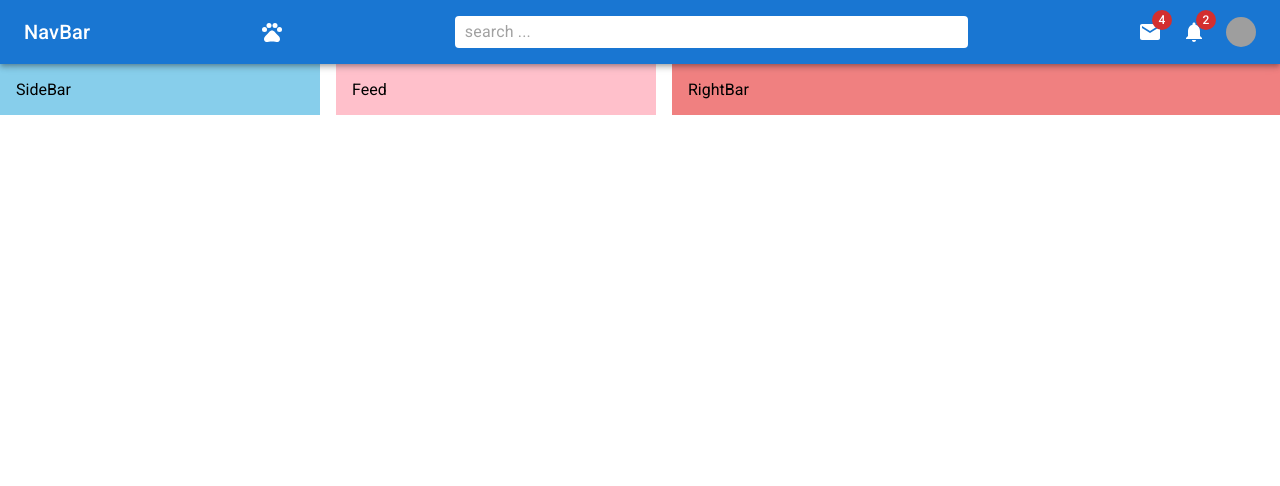
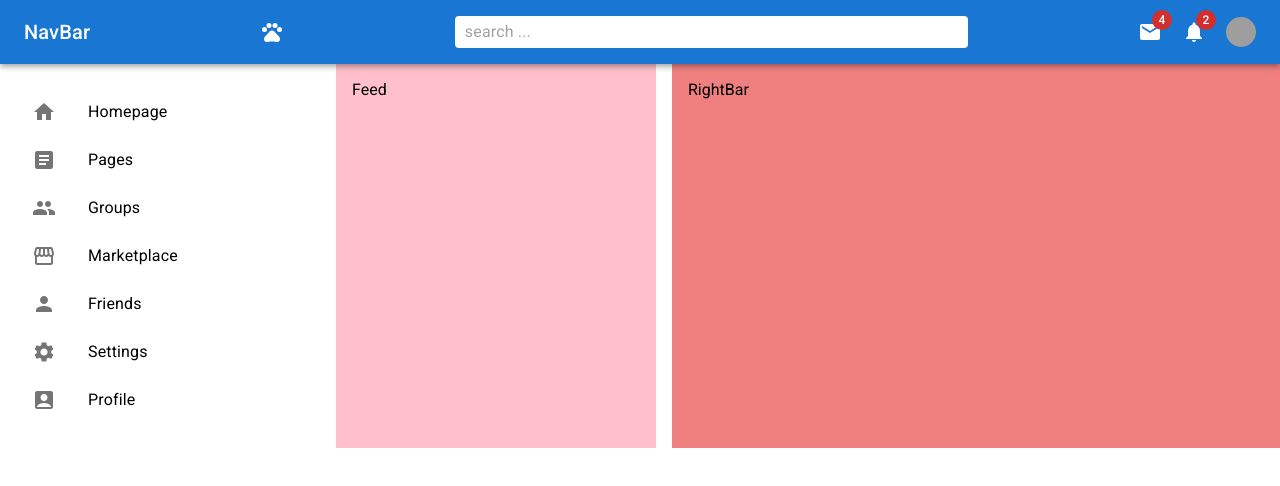
Before and after one commit to mathilde-chenillot/social-media, a React (Vite) app: page / in a window 1280 px wide. Shown: the top 486 px of the page. Built offline with nearby package versions, Linux system fonts and the light colour scheme; grey boxes are pictures that could not be loaded.

Commit message:
setting up SideBar with List

```diff
--- a/src/components/SideBar.jsx
+++ b/src/components/SideBar.jsx
@@ -1,9 +1,89 @@
-import { Box } from '@mui/material';
+import { AccountBox, Article, Group, Home, ModeNight, Person, Settings, Storefront } from '@mui/icons-material';
+import { Box, List, ListItem, ListItemButton, ListItemIcon, ListItemText, Switch } from '@mui/material';
 import React from 'react'
 
 export const SideBar = () => {
   return (
-    <Box bgcolor="skyblue" flex={1} p={2} sx={{ display: { xs: "none", sm: "block"}}}>SideBar</Box>
+    <Box
+        flex={1}
+        p={2}
+        sx={{ display: { xs: "none", sm: "block"}}}
+    >
+        <List>
+            {/* HomePage */}
+            <ListItem disablePadding>
+                <ListItemButton components="a" href="#home">
+                    <ListItemIcon>
+                        <Home />
+                    </ListItemIcon>
+                    <ListItemText primary="Homepage" />
+                </ListItemButton>
+            </ListItem>
+
+            <ListItem disablePadding>
+                <ListItemButton component="a" href="#simple-list">
+                    <ListItemIcon>
+                        <Article />
+                    </ListItemIcon>
+                    <ListItemText primary="Pages" />
+                </ListItemButton>
+          </ListItem>
+
+          <ListItem disablePadding>
+                <ListItemButton component="a" href="#simple-list">
+                    <ListItemIcon>
+                        <Group />
+                    </ListItemIcon>
+                    <ListItemText primary="Groups" />
+                </ListItemButton>
+          </ListItem>
+
+          <ListItem disablePadding>
+                <ListItemButton component="a" href="#simple-list">
+                    <ListItemIcon>
+                        <Storefront />
+                    </ListItemIcon>
+                    <ListItemText primary="Marketplace" />
+                </ListItemButton>
+          </ListItem>
+
+          <ListItem disablePadding>
+                <ListItemButton component="a" href="#simple-list">
+                    <ListItemIcon>
+                        <Person />
+                    </ListItemIcon>
+                    <ListItemText primary="Friends" />
+                </ListItemButton>
+          </ListItem>
+
+          <ListItem disablePadding>
+                <ListItemButton component="a" href="#simple-list">
+                    <ListItemIcon>
+                        <Settings />
+                    </ListItemIcon>
+                    <ListItemText primary="Settings" />
+                </ListItemButton>
+          </ListItem>
+
+          <ListItem disablePadding>
+                <ListItemButton component="a" href="#simple-list">
+                    <ListItemIcon>
+                        <AccountBox />
+                    </ListItemIcon>
+                    <ListItemText primary="Profile" />
+                </ListItemButton>
+          </ListItem>
+
+          {/* <ListItem disablePadding>
+                <ListItemButton component="a" href="#simple-list">
+                    <ListItemIcon>
+                        <ModeNight />
+                    </ListItemIcon>
+                    <Switch onChange={e=>setMode(mode === "light" ? "dark" : "light")}/>
+                </ListItemButton>
+          </ListItem> */}
+        </List>
+    </Box>
   )
 }
 
```
